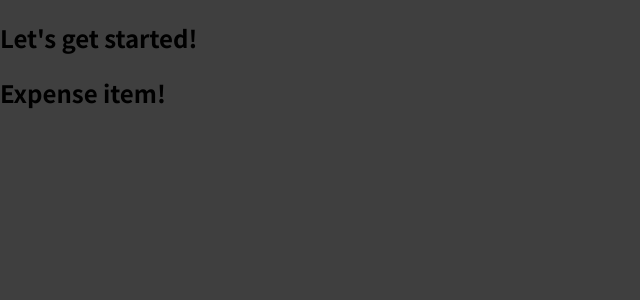
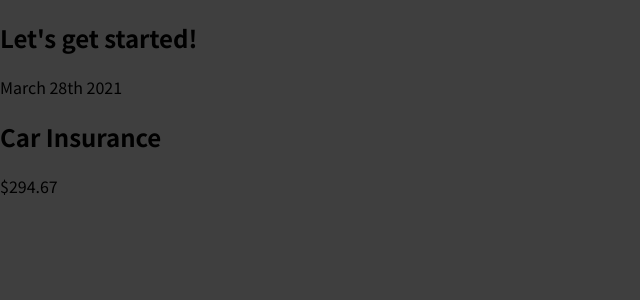
Before and after one commit to rreisp/react-complete-guide, a JavaScript app: page / in a window 1280 px wide. Shown: the top 300 px of the page, without its empty margins (0-640 px from the left). Built offline with nearby package versions, Linux system fonts and the light colour scheme.

Commit message:
Writing More Complex JSX Code

```diff
--- a/src/components/ExpenseItem.js
+++ b/src/components/ExpenseItem.js
@@ -1,5 +1,13 @@
-function ExpenseItem (){
-    return <h2>Expense item!</h2>
+function ExpenseItem() {
+  return (
+    <div>
+      <div>March 28th 2021</div>
+      <div>
+        <h2>Car Insurance</h2>
+        <div>$294.67</div>
+      </div>
+    </div>
+  );
 }
 
 export default ExpenseItem;
```
